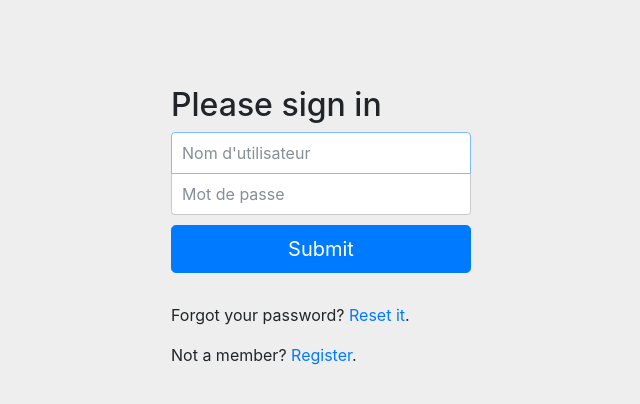
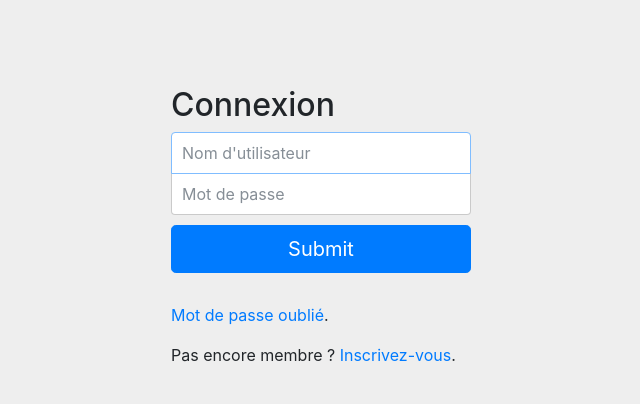
Before and after one commit to achntrl/referendum, a Django app: template templates/registration/login.html in a window 1280 px wide. Shown: the part 56-460 px from the top of the page, without its empty margins (319-959 px from the left). Run offline with Django 3.2, Linux system fonts and the light colour scheme; the template is opened without the code that fills it, so the values that code supplies are empty; some libraries are stand-ins or nearby versions.

```diff
--- a/templates/registration/login.html
+++ b/templates/registration/login.html
@@ -10,7 +10,7 @@
 {% block content %}
     <form class="form-signin mt-5" method="post" action="" name="LoginForm">
         {% csrf_token %}
-        <h2 class="form-signin-heading">Please sign in</h2>
+        <h2 class="form-signin-heading">Connexion</h2>
         <label for="id_username" class="sr-only">Nom d'utilisateur</label>
         <input type="text" name="username" id="id_username" class="form-control" placeholder="Nom d'utilisateur" required autofocus>
         <label for="id_password" class="sr-only">Mot de passe</label>
@@ -20,8 +20,8 @@
     </form>
 
     <div class="other-links">
-        <p>{% trans "Forgot your password?" %} <a href="{% url 'auth_password_reset' %}">{% trans "Reset it" %}</a>.</p>
-        <p>{% trans "Not a member?" %} <a href="{% url 'registration_register' %}">{% trans "Register" %}</a>.</p>
+        <p><a href="{% url 'auth_password_reset' %}">Mot de passe oublié</a>.</p>
+        <p>Pas encore membre ? <a href="{% url 'registration_register' %}">Inscrivez-vous</a>.</p>
     </div>
 {% endblock %}
 
```
Also changed, not shown: templates/registration/registration_form.html (+26 -6 lines).
